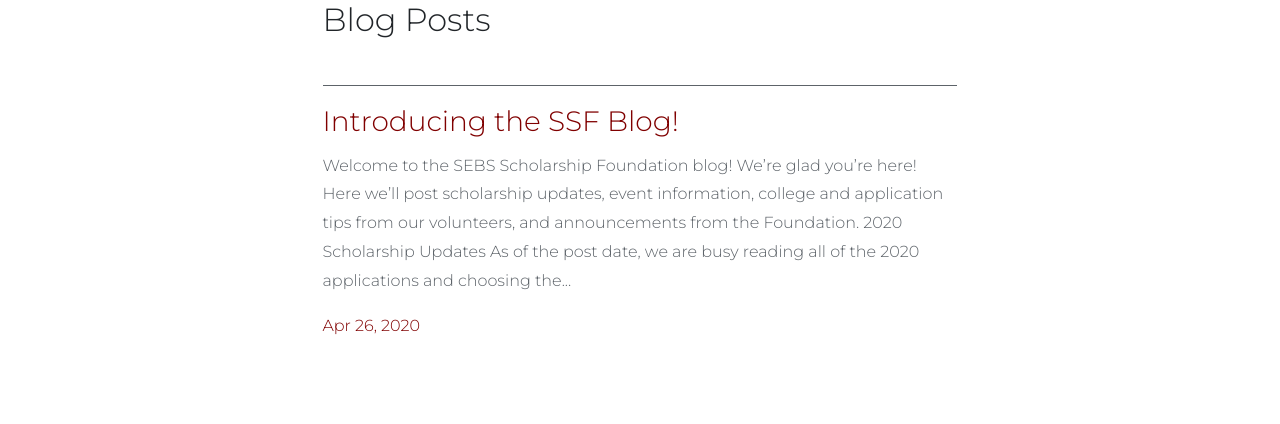
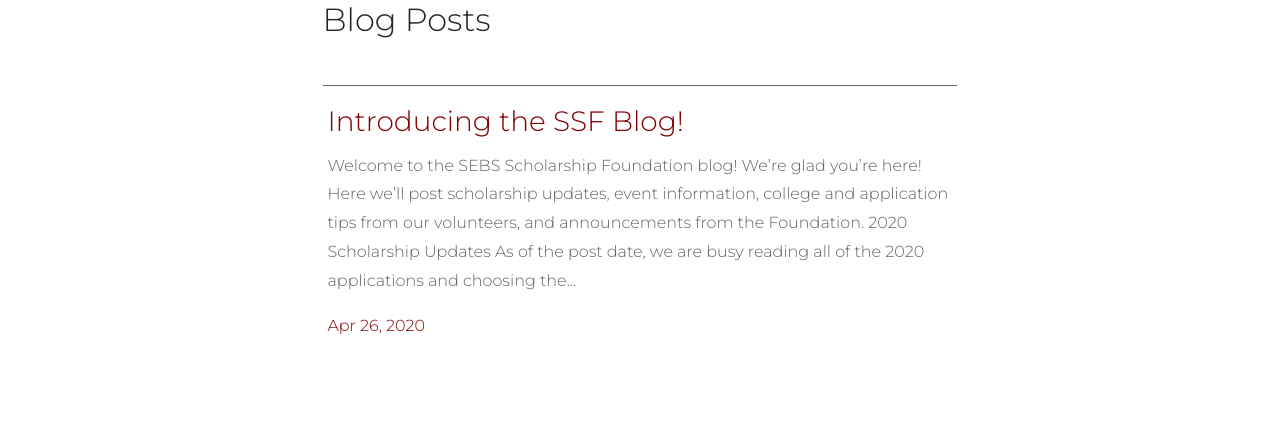
Before and after one commit to sebs-scholarship/Blog, a Jekyll site: the page built from index.html, in a window 1280 px wide. Shown: the part 328-752 px from the top of the page. Built offline with Jekyll 4.4.1, drawn with Linux system fonts in a browser that asks for light colours.

Commit message:
Added padding to sides of feed items
CHANGED - Added 5px of padding to sides of feed items

```diff
--- a/assets/css/style.css
+++ b/assets/css/style.css
@@ -2624,7 +2624,7 @@
 	border-color: #5D6369;
 	border-style: solid;
 	border-width: 1px 0 0 0;
-	padding: 20px 0;
+	padding: 20px 5px;
 }
 
 .feed-item h3 {color: #800000;margin-bottom: 15px;}
```
